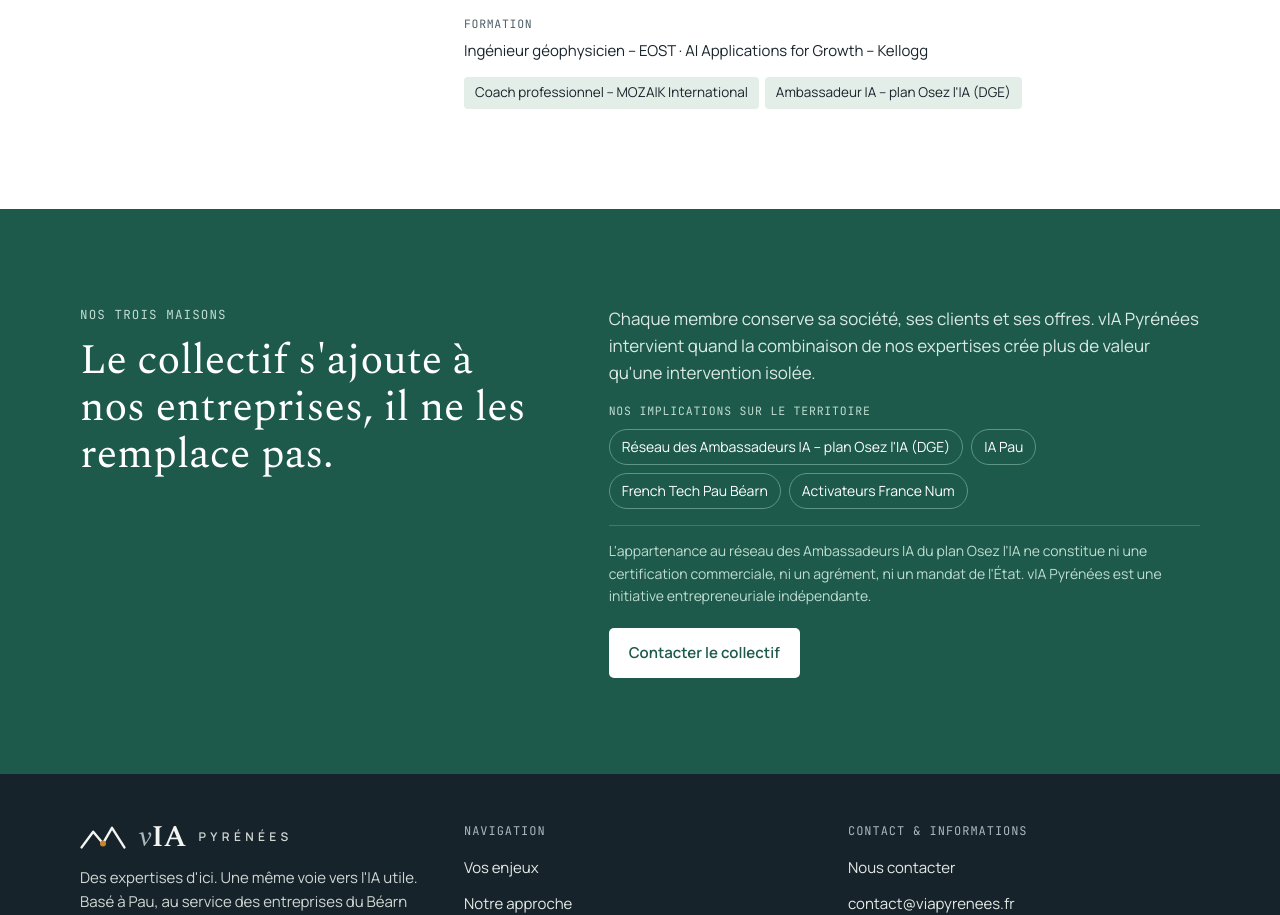
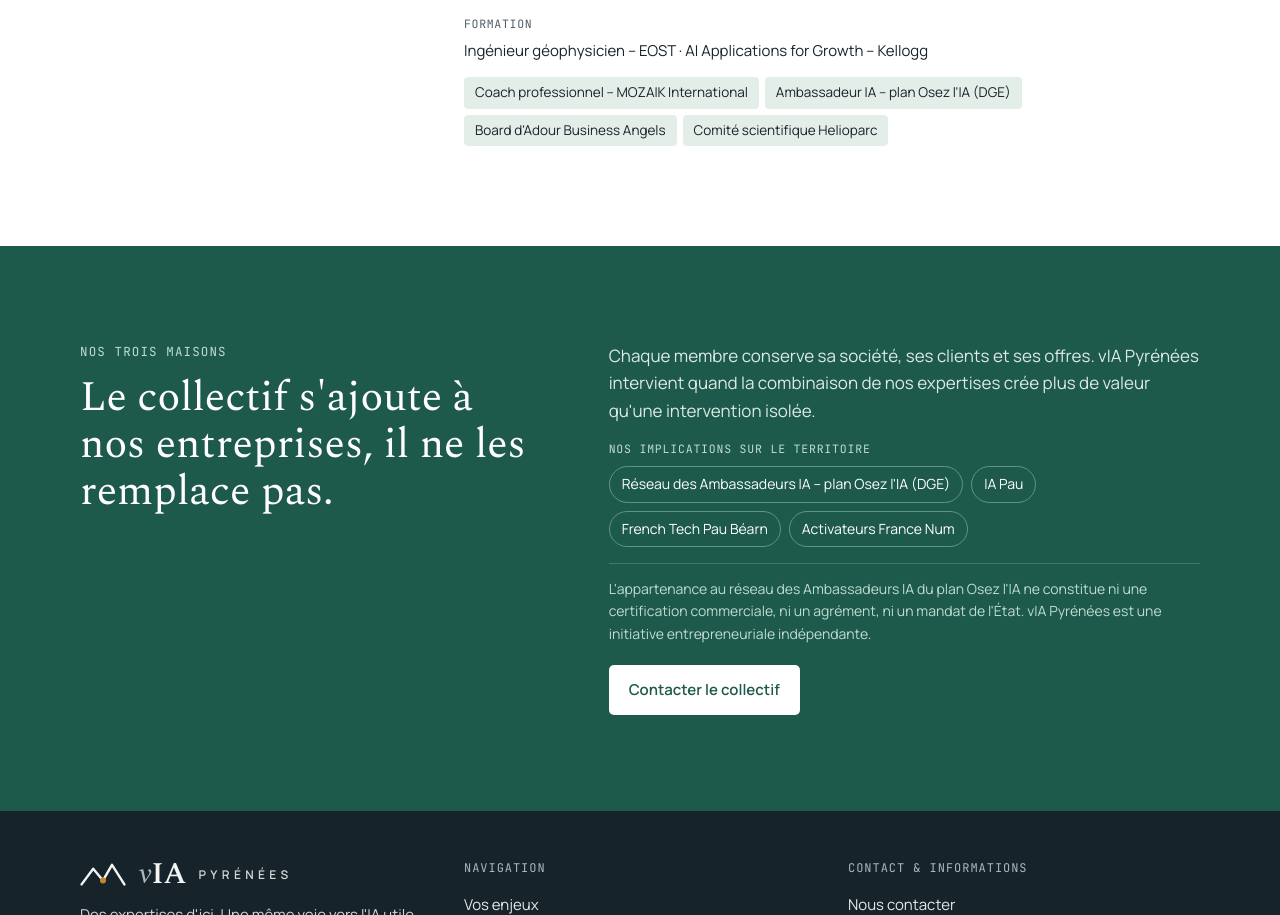
Before and after one commit to pierremlard1-ops/via-pyrenees-site, a plain HTML site: page collectif.html in a window 1280 px wide. Shown: the part 2256-3171 px from the top of the page. Drawn offline with nearby package versions, Linux system fonts and the light colour scheme.

Commit message:
Collectif : ajout Board d'Adour Business Angels et Comité scientifique Helioparc (P.-E. Lardin)
Co-Authored-By: Claude Opus 5.5 <noreply@anthropic.com>
Claude-Session: https://claude.ai/code/session_01TnV3paP5r62KUtZSnPxDVN

```diff
--- a/collectif.html
+++ b/collectif.html
@@ -120,7 +120,7 @@ body{margin:0}
         </div>
         <div style="display: flex; flex-direction: column; gap: 6px; font-size: 15px"><span style="font-family: 'JetBrains Mono', ui-monospace, monospace; font-size: 11.5px; letter-spacing: 0.06em; text-transform: uppercase; color: #4E5F68">Formation</span><span>Ingénieur géophysicien – EOST · AI Applications for Growth – Kellogg</span></div>
         <div style="display: flex; flex-wrap: wrap; gap: 6px">
-          <span style="font-size: 13.5px; background: #E3EEE8; color: #17232A; padding: 5px 11px; border-radius: 4px">Coach professionnel – MOZAIK International</span><span style="font-size: 13.5px; background: #E3EEE8; color: #17232A; padding: 5px 11px; border-radius: 4px">Ambassadeur IA – plan Osez l'IA (DGE)</span>
+          <span style="font-size: 13.5px; background: #E3EEE8; color: #17232A; padding: 5px 11px; border-radius: 4px">Coach professionnel – MOZAIK International</span><span style="font-size: 13.5px; background: #E3EEE8; color: #17232A; padding: 5px 11px; border-radius: 4px">Ambassadeur IA – plan Osez l'IA (DGE)</span><span style="font-size: 13.5px; background: #E3EEE8; color: #17232A; padding: 5px 11px; border-radius: 4px">Board d'Adour Business Angels</span><span style="font-size: 13.5px; background: #E3EEE8; color: #17232A; padding: 5px 11px; border-radius: 4px">Comité scientifique Helioparc</span>
         </div>
       </div>
     </article>
```
